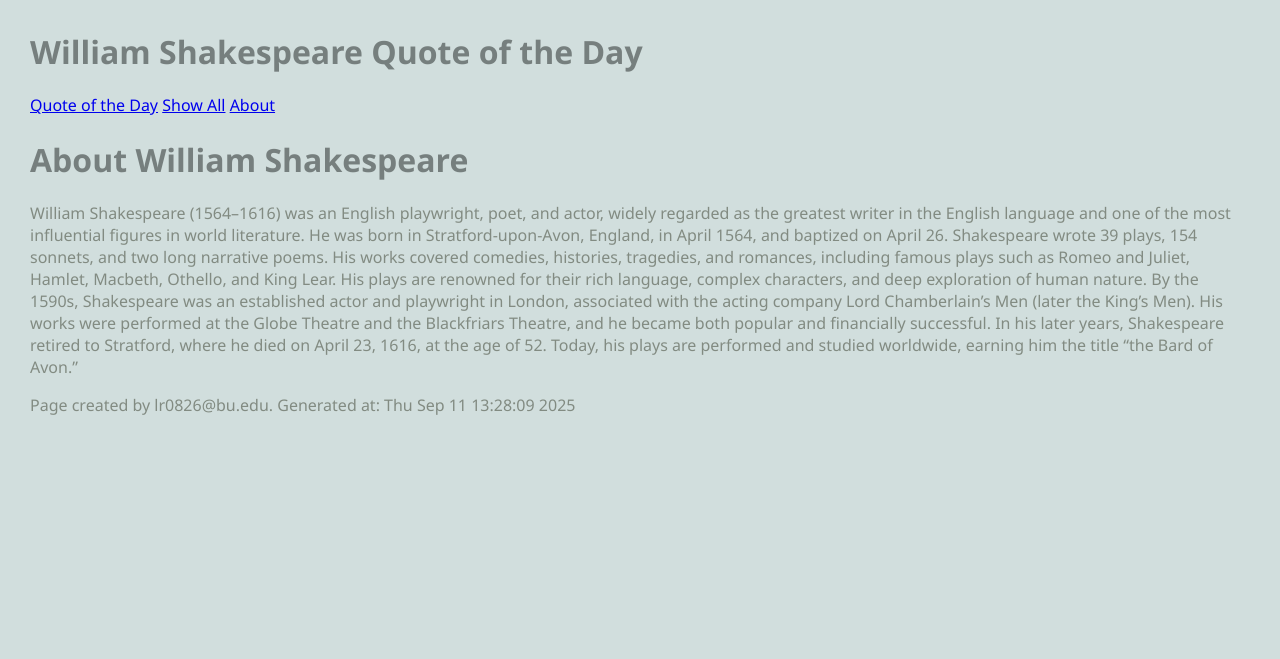
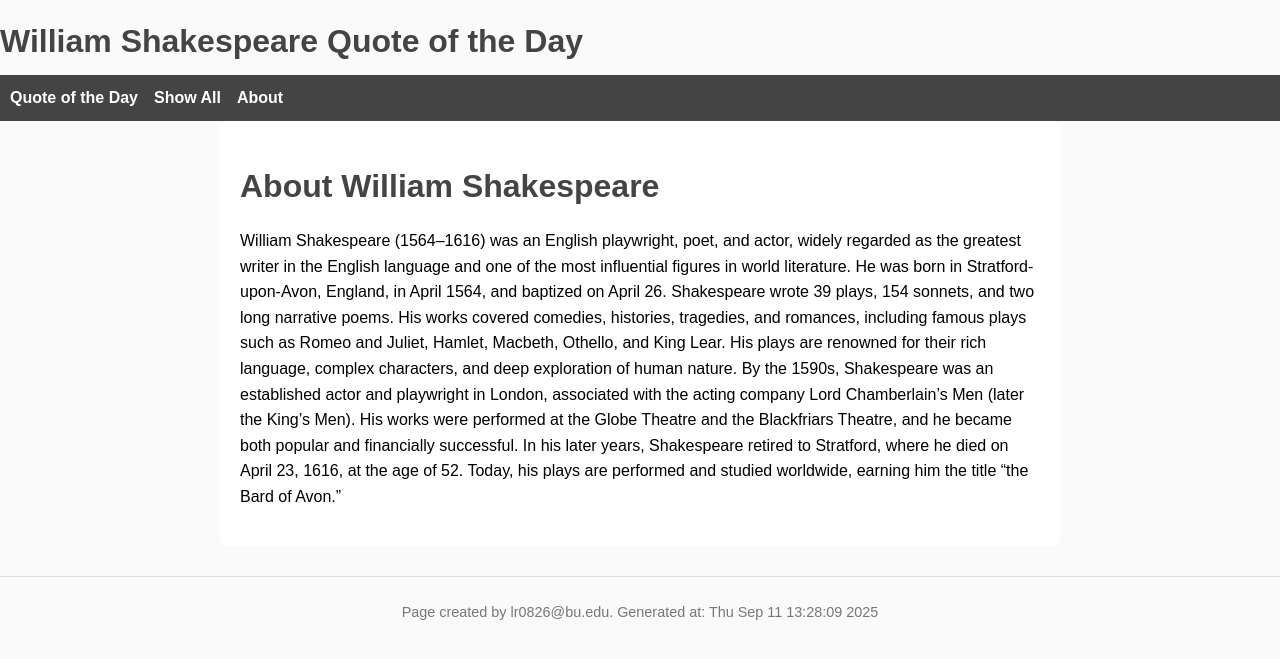
Before and after one commit to lr0826/cs412, a Django app: page /quotes/about in a window 1280 px wide. Shown: the top 659 px of the page. Run offline with Django 5.2, Linux system fonts and the light colour scheme.

Commit message:
finished assignment 3

```diff
--- a/mini_insta/urls.py
+++ b/mini_insta/urls.py
@@ -3,8 +3,9 @@
 # Description: The url python file for the mini-insta application
 from django.urls import path
 from django.conf import settings
-from .views import ProfileListView
+from .views import ProfileListView, ProfileDetailView
 
 urlpatterns = [
     path('', ProfileListView.as_view(), name="show_all_profiles"),
+    path('profile/<int:pk>', ProfileDetailView.as_view(), name='show_profile'),
 ]
--- a/static/styles.css
+++ b/static/styles.css
@@ -4,81 +4,101 @@
   Description: The css file for styling the html pages
 */
 
+/* General page styling */
 body {
-  margin: 30px;
-  background: #d1dedd;
-  font-family:'Segoe UI', Tahoma, Geneva, Verdana, sans-serif;
+  font-family: Arial, sans-serif;
+  background-color: #fafafa;
+  margin: 0;
+  padding: 0;
+  line-height: 1.6;
 }
 
-ul, li {
-  padding: 0px;
-  list-style-type: none;
+/* Navigation bar */
+.site-nav {
+  background: #444;
+  padding: 10px;
+  display: flex;
+  gap: 1rem;
 }
 
-h1, h2, h3 {
-  color: #767f7e;
+.site-nav a {
+  color: #fff;
+  text-decoration: none;
+  font-weight: bold;
 }
 
-p {
-  color: #828b82;
+.site-nav a:hover {
+  text-decoration: underline;
 }
 
-header {
-  max-width: 1200px;
-  margin: 40px auto;
-  border-bottom: 1px solid #bbc7c7;
-}
-.grid-container {
-  background: #eee;
-  max-width: 900px;
-  display: grid;
-  /* grid-template-columns: 300px 300px 300px; */
-  grid-template-columns: repeat(3, 1fr);
-   grid-gap: 10px;
-  max-width: 1200px;
-  margin: 20px auto;
+/* Main content */
+.content {
+  padding: 20px;
+  max-width: 800px;
+  margin: auto;
+  background: #fff;
+  border-radius: 8px;
 }
 
-article.featured {
-  grid-column: span 3;
-  display: grid; /* nested grid */
-  gap: 60px;
-  grid-template-columns: 1fr 1fr;
-  align-items: center;
-  border-bottom: 1px #bbc7c7;
-  padding-bottom: 40px;
+/* Headings */
+h1, h2, h3, h4 {
+  color: #444;
+  margin-top: 1rem;
+  margin-bottom: 0.5rem;
 }
 
-article img, article.featured img {
-  width: 100%;
-  border: 4px solid #fff;
-  border-radius: 8px;
-}
-article p, article h3 {
-  margin: 20px 10px;
-
+/* Forms */
+form {
+  display: flex;
+  flex-direction: column;
+  gap: 10px;
 }
 
-nav li {
-  display: inline;
-}
-/* responsive styles: adapt to smaller screen sizes */
-@media screen and (max-width: 980px) {
-
-  article {
-      grid-column: span 3;
-      display: grid; /* nested grid */
-      grid-template-columns: 1fr 1fr;
-      gap: 60px;
-      align-items: center;
-  }
+input[type="text"],
+input[type="email"],
+textarea {
+  width: 100%;
+  padding: 8px;
+  border: 1px solid #ccc;
+  border-radius: 4px;
 }
 
-@media screen and (max-width: 760px) {
+input[type="submit"] {
+  background: #444;
+  color: #fff;
+  padding: 10px;
+  border: none;
+  border-radius: 4px;
+  cursor: pointer;
+}
 
-  article, article.featured {
+input[type="submit"]:hover {
+  background: #666;
+}
 
-      display: block;
-      margin: 0px 20px;
-  }
+/* Confirmation page */
+.confirmation-container, main {
+  margin-top: 20px;
 }
+
+.confirmation-container ul, main ul {
+  list-style: none;
+  padding: 0;
+}
+
+.confirmation-container li, main li {
+  background: #f4f4f4;
+  margin: 4px 0;
+  padding: 6px 10px;
+  border-radius: 4px;
+}
+
+/* Footer */
+footer {
+  margin-top: 30px;
+  padding: 10px;
+  text-align: center;
+  font-size: 0.9rem;
+  color: #777;
+  border-top: 1px solid #ddd;
+}
```
Also changed, not shown: mini_insta/templates/mini_insta/base.html (+10 -7 lines), mini_insta/templates/mini_insta/show_all_profiles.html (+2 -9 lines), mini_insta/templates/mini_insta/show_profile.html (added, +25 -0 lines), mini_insta/views.py (+8 -1 lines), static/styles_profile.css (added, +92 -0 lines), db.sqlite3.
